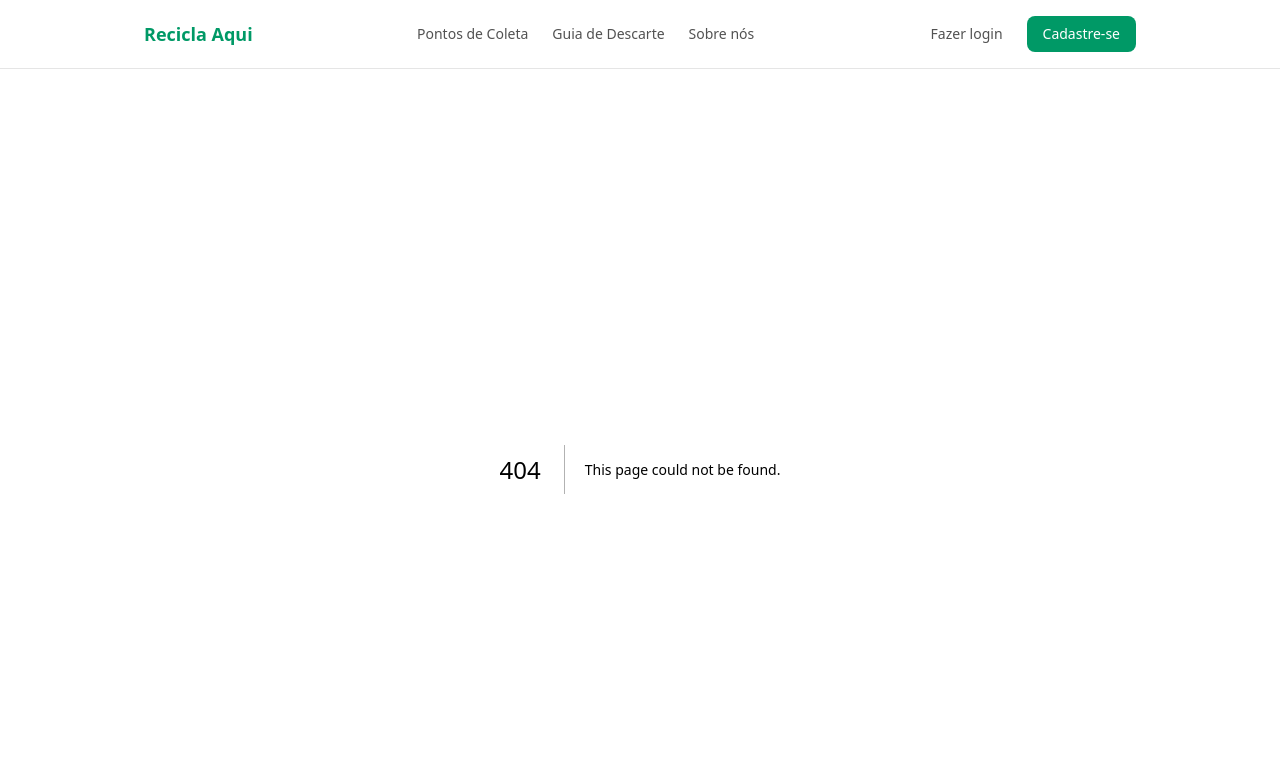
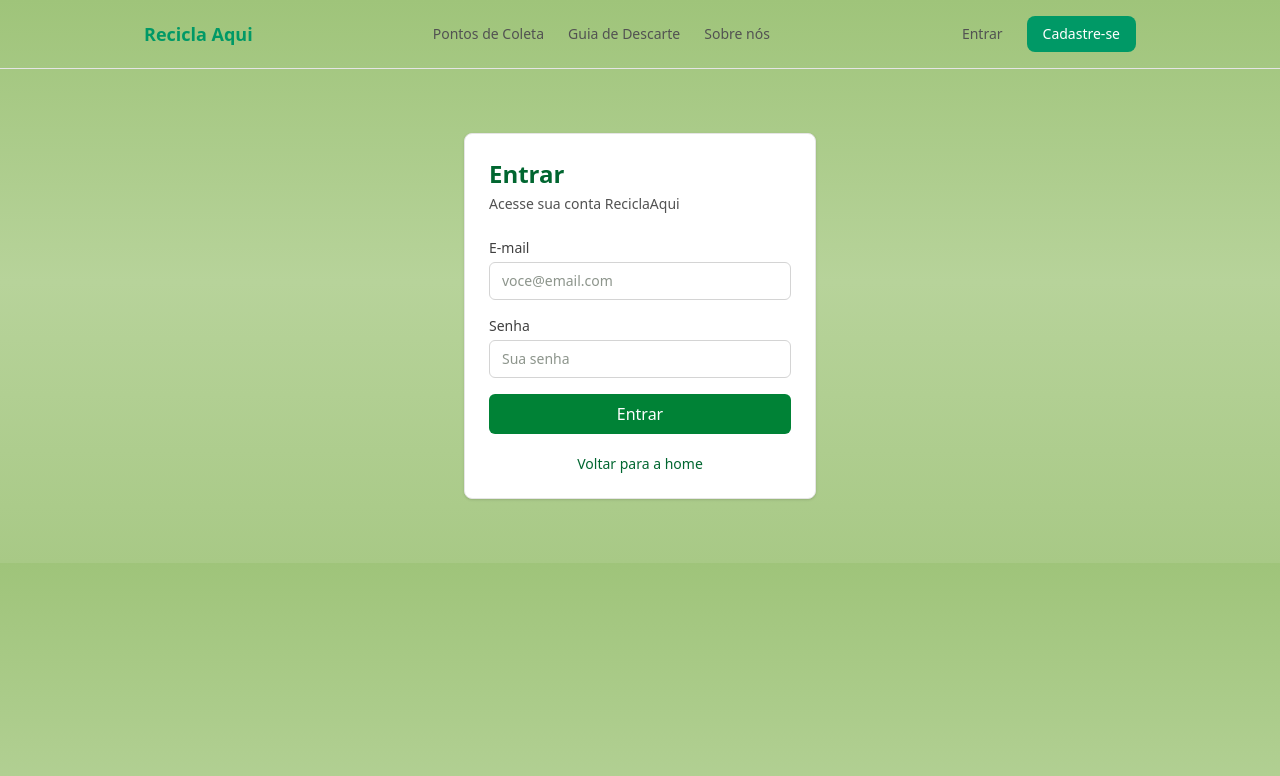
Before and after one commit to enricmarlon/ecoponto, a Next.js app: page /login in a window 1280 px wide. Before the commit this address had no page. Shown: the top 776 px of the page. Built offline with nearby package versions, Linux system fonts and the light colour scheme.

Commit message:
tela de login

```diff
--- a/src/app/cooperativas/page.tsx
+++ b/src/app/cooperativas/page.tsx
@@ -12,11 +12,11 @@ interface Cooperativa {
 
 const cooperativas: Cooperativa[] = [
   {
-    nome: "Ecoponto - Cachoeirinha RS",
-    endereco: "R. Ary Rosa dos Santos, 397 - Distrito Industrial",
-    cidade: "Cachoeirinha",
+    nome: "Ecoponto",
+    endereco: "Jardim Krahe",
+    cidade: "Viamão",
     estado: "RS",
-    telefone: "(51) 3041-6218",
+    telefone: "(51) 3045-4780",
   },
   {
     nome: "Ecoponto - Cachoeirinha RS",
@@ -33,11 +33,11 @@ const cooperativas: Cooperativa[] = [
     telefone: "(51) 98648-5515",
   },
   {
-    nome: "Ecoponto",
-    endereco: "Jardim Krahe",
-    cidade: "Viamão",
+    nome: "Reciclatudo Coleta Seletiva Ltda",
+    endereco: "R. Gravataí, 1007 - Vila Imbui",
+    cidade: "Cachoeirinha",
     estado: "RS",
-    telefone: "(51) 3045-4780",
+    telefone: "(51) 3471-5544",
   },
   {
     nome: "S RECICLAGEM",
@@ -78,11 +78,11 @@ const cooperativas: Cooperativa[] = [
     telefone: "(51) 98416-9301",
   },
   {
-    nome: "Reciclatudo Coleta Seletiva Ltda",
-    endereco: "R. Gravataí, 1007 - Vila Imbui",
+    nome: "Ecoponto - Cachoeirinha RS",
+    endereco: "R. Ary Rosa dos Santos, 397 - Distrito Industrial",
     cidade: "Cachoeirinha",
     estado: "RS",
-    telefone: "(51) 3471-5544",
+    telefone: "(51) 3041-6218",
   },
   {
     nome: "UDC Cruzeiro do Sul (Ecoponto)",
--- /dev/null
+++ b/src/app/login/page.tsx
@@ -0,0 +1,62 @@
+import Link from "next/link";
+
+export default function LoginPage() {
+  return (
+    <div className="mx-auto max-w-sm px-4 py-16">
+      <section className="rounded-lg border border-neutral-200 bg-white p-6 shadow-sm">
+        <h1 className="text-2xl font-bold text-green-800">Entrar</h1>
+        <p className="mt-1 text-sm text-neutral-600">
+          Acesse sua conta ReciclaAqui
+        </p>
+
+        <form className="mt-6 space-y-4">
+          <div>
+            <label
+              htmlFor="email"
+              className="mb-1 block text-sm font-medium text-neutral-700"
+            >
+              E-mail
+            </label>
+            <input
+              id="email"
+              type="email"
+              placeholder="voce@email.com"
+              className="w-full rounded-md border border-neutral-300 px-3 py-2 text-sm"
+            />
+          </div>
+
+          <div>
+            <label
+              htmlFor="senha"
+              className="mb-1 block text-sm font-medium text-neutral-700"
+            >
+              Senha
+            </label>
+            <input
+              id="senha"
+              type="password"
+              placeholder="Sua senha"
+              className="w-full rounded-md border border-neutral-300 px-3 py-2 text-sm"
+            />
+          </div>
+
+          <button
+            type="button"
+            className="w-full rounded-md bg-green-700 px-4 py-2 font-medium text-white hover:bg-green-800"
+          >
+            Entrar
+          </button>
+        </form>
+
+        <p className="mt-5 text-center text-sm text-neutral-600">
+          <Link
+            href="/"
+            className="font-medium text-green-800 hover:text-green-900"
+          >
+            Voltar para a home
+          </Link>
+        </p>
+      </section>
+    </div>
+  );
+}
--- a/src/components/header.tsx
+++ b/src/components/header.tsx
@@ -30,7 +30,7 @@ export function Header() {
             href="/login"
             className="text-sm font-medium text-neutral-600 hover:text-neutral-900 px-3 py-2 transition-colors"
           >
-            Fazer login
+            Entrar
           </Link>
 
           <Link
```
